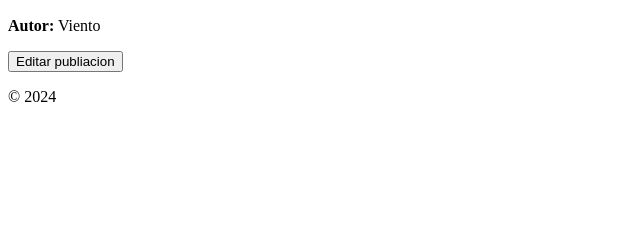
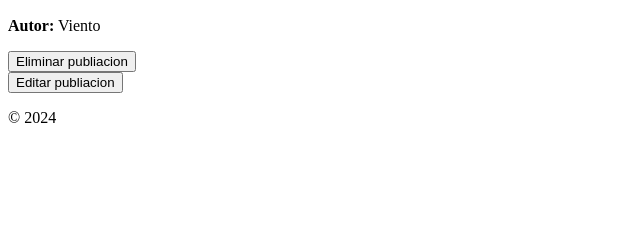
Before and after one commit to Gaston-Care/Autenticacion-y-Autorizacion, a Django app: page /publicaciones/detalle/2/ in a window 1280 px wide. Shown: the part 391-631 px from the top of the page, without its empty margins (0-640 px from the left). Run offline with Django 4.2, Linux system fonts and the light colour scheme; data comes from the database, SQL or seed files in the repository; both versions use the stored data as it was after the commit.

Commit message:
Se agregó la funcionalidad de eliminar publicacion.

```diff
--- a/app/templates/detalle_publicacion.html
+++ b/app/templates/detalle_publicacion.html
@@ -13,6 +13,11 @@
         <p><b>Fecha:</b> {{ object.fecha_de_publicacion }}</p>
         <p><b>Autor:</b> {{ object.autor|capfirst }}</p>
 
+        <form method="post" action="{% url 'eliminar_publicacion' object.pk %}">
+            {% csrf_token %}
+            <button class="boton-eliminar" type="submit">Eliminar publiacion</button>
+        </form>
+
         <form method="get" action="{% url 'editar_publicacion' object.pk %}">
             {% csrf_token %}
             <button class="boton" type="submit">Editar publiacion</button>
--- a/app/urls.py
+++ b/app/urls.py
@@ -1,5 +1,5 @@
 from django.urls import path
-from app.views import CrearPublicacion, DetallePublicacion, EditarPublicacion, Publicaciones, home_view
+from app.views import CrearPublicacion, DetallePublicacion, EditarPublicacion, EliminarPublicacion, Publicaciones, home_view
 from django.contrib.auth.views import LoginView, LogoutView
 
 urlpatterns = [
@@ -10,4 +10,5 @@ urlpatterns = [
     path('publicaciones/crear', CrearPublicacion.as_view(), name='publicaciones_crear'),
     path('publicaciones/detalle/<int:pk>/', DetallePublicacion.as_view(), name='detalle_publicacion'),
     path('publicaciones/editar/<int:pk>/', EditarPublicacion.as_view(), name='editar_publicacion'),
+    path('publicaciones/eliminar/<int:pk>/', EliminarPublicacion.as_view(), name='eliminar_publicacion'),
 ]
--- a/app/views.py
+++ b/app/views.py
@@ -48,3 +48,14 @@ class EditarPublicacion(LoginRequiredMixin, PermissionRequiredMixin, UpdateView)
 
     def get_queryset(self):
         return Publicacion.objects.filter(autor=self.request.user)
+
+class EliminarPublicacion(LoginRequiredMixin, View):
+    def post(self, request, pk, *args, **kwargs):
+        publicacion = get_object_or_404(Publicacion, pk=pk, autor=request.user)
+        publicacion.delete()
+        return redirect('publicaciones')  # Redirige a la lista de publicaciones después de eliminar
+
+    def get(self, request, pk, *args, **kwargs):
+        publicacion = get_object_or_404(Publicacion, pk=pk, autor=request.user)
+        # Puedes mostrar un mensaje o simplemente redirigir a otra vista
+        return redirect('publicaciones')  # O renderizar una respuesta que informe que no se puede acceder a esta vista
```
Also changed, not shown: db.sqlite3.
